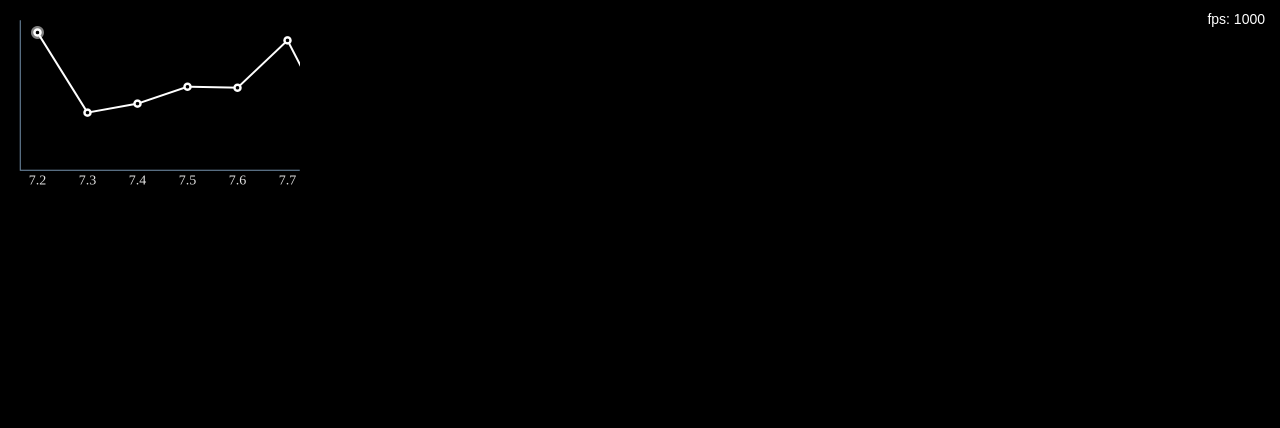
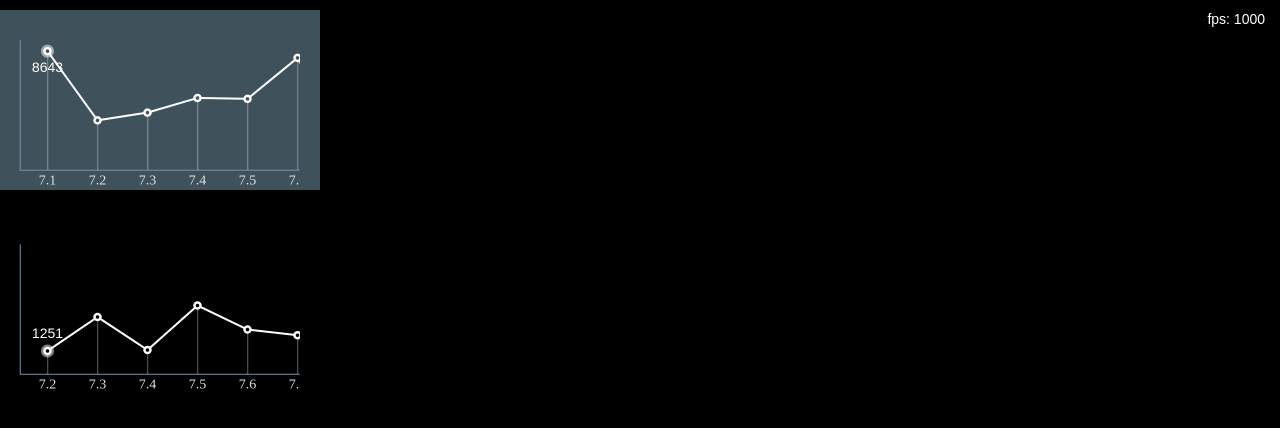
Before and after one commit to MichaelHu/h5demos, a plain HTML site: page canvas/index.html in a window 1280 px wide. Drawn offline with Linux system fonts and the light colour scheme.

Commit message:
canvas-redraw: canvas: add drawCurrentLabel and drawLastLabel

```diff
--- a/canvas/canvas.js
+++ b/canvas/canvas.js
@@ -399,7 +399,56 @@ function drawLine2(){
 
 function drawLine3(){
     var lineChart = new LineChart({
-            data: randomData(300, 400, 20)
+            data: randomData(3, 9000, 31)
+            , labels: [
+                '7.1', '7.2', '7.3', '7.4', '7.5', '7.6', '7.7', '7.8', '7.9', '7.10', '7.11',
+                '7.12', '7.13', '7.14', '7.15', '7.16', '7.17', '7.18', '7.19', '7.20', '7.21',
+                '7.22', '7.23', '7.24', '7.25', '7.26', '7.27', '7.28', '7.29', '7.30', '7.31'
+            ]
+
+            , canvas: new Canvas($('<canvas/>').appendTo('#chart_cont'))
+            , canvasWidth: 640
+            , canvasHeight: 400
+
+            , enableGrids: true
+            , enableLines: true
+            , enableIntersect: true
+            , enableBackground: true
+            , enableAxis: true
+
+            , enableTouchTrace: true
+
+            , currentLabelOffsetY: -20
+
+            , marginLeft: 0
+            , marginRight: 0
+
+            , paddingRight: 40
+
+            , intersectLineWidth: 5
+            , intersectRadius: 6
+
+            , initOffsetX: 6 + 5 + 44
+
+            , linesLineWidth: 4
+
+            , paddingTop: 60
+            , paddingLeft: 40
+            , paddingBottom: 40
+
+            , step: 100
+        });
+
+    // lineChart.opt.canvas.css('background-color', 'rgba(100, 100, 100, 0.5)');
+    lineChart.draw();
+
+
+
+
+
+
+    var lineChart2 = new LineChart({
+            data: randomData(2, 10000, 20)
             , labels: [
                 '7.2', '7.3', '7.4', '7.5', '7.6', '7.7', '7.8', '7.9', '7.10', '7.11',
                 '7.12', '7.13', '7.14', '7.15', '7.16', '7.17', '7.18', '7.19', '7.20', '7.21'
@@ -409,13 +458,16 @@ function drawLine3(){
             , canvasWidth: 640
             , canvasHeight: 400
 
-            , enableGrids: false
+            , enableGrids: true
             , enableLines: true
             , enableIntersect: true
             , enableBackground: false
             , enableAxis: true
 
             , enableTouchTrace: true
+            , enableFPS: false
+
+            , currentLabelOffsetY: -20
 
             , marginLeft: 0
             , marginRight: 0
@@ -425,16 +477,19 @@ function drawLine3(){
             , intersectLineWidth: 5
             , intersectRadius: 6
 
-            , initOffsetX: 6 + 5 + 24
+            , initOffsetX: 6 + 5 + 44
 
             , linesLineWidth: 4
 
+            , paddingTop: 60
             , paddingLeft: 40
             , paddingBottom: 40
+
+            , step: 100
         });
 
     // lineChart.opt.canvas.css('background-color', 'rgba(100, 100, 100, 0.5)');
-    lineChart.draw();
+    lineChart2.draw();
 }
 
 
--- a/canvas/index.html
+++ b/canvas/index.html
@@ -22,6 +22,8 @@
     <script src="./lib/LineChart-drawLastGrid.js"></script>
     <script src="./lib/LineChart-drawAxis.js"></script>
     <script src="./lib/LineChart-drawLabels.js"></script>
+    <script src="./lib/LineChart-drawCurrentLabel.js"></script>
+    <script src="./lib/LineChart-drawLastLabel.js"></script>
     <script src="./lib/LineChart-drawIntersections.js"></script>
     <script src="./lib/LineChart-drawLines.js"></script>
     <script src="./lib/LineChart-draw.js"></script>
--- a/canvas/lib/LineChart-FPS.js
+++ b/canvas/lib/LineChart-FPS.js
@@ -7,9 +7,14 @@ LineChart.fn.checkTime = function(){
 
 LineChart.fn.showFPS = function(){
     var me = this,
+        opt = me.opt,
         now = new Date().getTime(),
         fps = 1 / ( now + 1 - me.timeRenderStart ) * 1000,
         fpsArr;
+
+    if(!opt.enableFPS){
+        return me;
+    }
 
     fpsArr = me.fpsArr = me.fpsArr || [];
 
--- a/canvas/lib/LineChart-draw.js
+++ b/canvas/lib/LineChart-draw.js
@@ -21,6 +21,8 @@ LineChart.fn.draw = function(){
         .drawLines()
         .drawIntersections()
         .drawLabels()
+        .drawCurrentLabel()
+        .drawLastLabel()
         .showFPS()
 
         .setupDrag()
--- /dev/null
+++ b/canvas/lib/LineChart-drawCurrentLabel.js
@@ -0,0 +1,44 @@
+LineChart.fn.drawCurrentLabel = function(){
+    var me = this,
+        opt = me.opt,
+        canvas = opt.canvas,
+        X = opt.X,
+        Y = opt.Y,
+        x,
+        y,
+        i = opt._currentPoint,
+        baseLine = 'bottom',
+        offsetY = opt.currentLabelOffsetY;
+
+    if(!opt.enableCurrentLabel){
+        return me;
+    }
+
+    x = X[i];
+    // x = opt.drawArea.x + opt.paddingLeft + 60;
+    y = Y[i];
+
+    if(y - opt.drawArea.y - opt.paddingTop < opt.currentLabelThreshold){
+        baseLine = 'top';
+        offsetY *= -1;
+    }
+
+    canvas
+        .save()
+        .beginPath()
+        .rect(
+            opt.drawArea.x + opt.paddingLeft
+            , opt.drawArea.y + opt.paddingTop
+            , opt.drawArea.w - opt.paddingLeft - opt.paddingRight
+            , opt.drawArea.h - opt.paddingTop - opt.paddingBottom
+        )
+        .clip()
+        .font(opt.currentLabelFont)
+        .textAlign(opt.currentLabelTextAlign)
+        .textBaseline(baseLine)
+        .fillStyle(opt.currentLabelFillStyle)
+        .fillText(parseInt(opt.data[i]), x, y + offsetY)
+        .restore();
+
+    return me;
+};
--- /dev/null
+++ b/canvas/lib/LineChart-drawLastLabel.js
@@ -0,0 +1,85 @@
+LineChart.fn.drawLastLabel = function(){
+    var me = this,
+        opt = me.opt,
+        canvas = opt.canvas,
+        X = opt.X,
+        Y = opt.Y,
+        x,
+        y,
+        i = opt.data.length - 1,
+        baseLine = 'top',
+        offsetY = opt.lastLabelOffsetY,
+        labelHeight = opt.lastLabelHeight,
+        offset,
+        arrowOffset,
+        arrowTopOffset,
+        label = parseInt(opt.data[i]),
+        textWidth;
+
+    if(!opt.enableLastLabel){
+        return me;
+    }
+
+    x = X[i];
+    y = Y[i];
+
+    offset = offsetY - labelHeight;
+    arrowOffset = offset + labelHeight;
+    arrowTopOffset = offset + labelHeight + 7;
+
+    if(y - opt.drawArea.y - opt.paddingTop < opt.lastLabelThreshold){
+        offset = -offsetY;
+        arrowOffset = offset;
+        arrowTopOffset = offset - 7;
+    }
+
+    canvas
+        .save()
+        .beginPath()
+        .rect(
+            opt.drawArea.x + opt.paddingLeft
+            , opt.drawArea.y + opt.paddingTop
+            , opt.drawArea.w - opt.paddingLeft - opt.paddingRight
+            , opt.drawArea.h - opt.paddingTop - opt.paddingBottom
+        )
+        .clip()
+
+        .font(opt.lastLabelFont)
+        .textAlign(opt.lastLabelTextAlign)
+        .textBaseline(baseLine)
+        .fillStyle(opt.lastLabelBackgroundColor)
+        ;
+
+    textWidth = canvas.getTextWidth(label);
+
+    canvas
+        .beginPath()
+        .rect(
+            x - textWidth / 2 - opt.lastLabelPaddingHorizontal
+            , y + offset
+            , textWidth + opt.lastLabelPaddingHorizontal * 2
+            , labelHeight
+        )
+        .fill()
+        .beginPath()
+        .moveTo(
+            x - 5
+            , y + arrowOffset
+        )
+        .lineTo(
+            x
+            , y + arrowTopOffset
+        )
+        .lineTo(
+            x + 5
+            , y + arrowOffset
+        )
+        .closePath()
+        .fill()
+
+        .fillStyle(opt.lastLabelFillStyle)
+        .fillText(label, x, y + offset + opt.lastLabelPaddingVertical)
+        .restore();
+
+    return me;
+};
--- a/canvas/lib/LineChart-setupDrag.js
+++ b/canvas/lib/LineChart-setupDrag.js
@@ -2,8 +2,8 @@ LineChart.fn.setupDrag = function(){
 
     var me = this,
         opt = me.opt,
-        lastTouchX
-        isBusy = false,
+        lastTouchX,
+        _lastOffsetX,
         canvas = opt.canvas;
 
     if(!opt.enableDrag || me.isRedraw){
@@ -29,38 +29,56 @@ LineChart.fn.setupDrag = function(){
             offsetX = t.clientX - lastTouchX;
             lastTouchX = t.clientX;
 
-            if(isBusy){
+            if(me.isBusy){
                 return;
             }
-            isBusy = true;
-            setTimeout(function(){ isBusy = false; }, 40);
+            me.isBusy = true;
+            setTimeout(function(){ me.isBusy = false; }, 40);
 
 
             offsetXToBe = opt._offsetX + opt.dragAccelerate * offsetX;
             w = opt.step * ( opt.data.length - 1 );
 
+            _lastOffsetX = opt._offsetX;
             if(offsetXToBe < opt.initOffsetX
                 && offsetXToBe + w <= opt.step + opt.initOffsetX){
                 opt._offsetX = - w + opt.step + opt.initOffsetX;
-                console.log('rightmost');
+                // console.log('rightmost');
             }
             else if(offsetXToBe >= opt.initOffsetX) {
                 opt._offsetX = opt.initOffsetX;
-                console.log('leftmost');
+                // console.log('leftmost');
             }
             else{
                 opt._offsetX = offsetXToBe;
             }
 
             if(Math.abs ( (opt._offsetX - opt.initOffsetX) % opt.step )
-                    < opt.currentPointThreshold){
+                    < opt._currentPointThreshold){
                 currentPoint
                     = Math.abs( parseInt( ( opt._offsetX - opt.initOffsetX) / opt.step ) );
-                console.log('current ' + currentPoint);
-                opt._currentPoint = currentPoint;
+
+                // when swipe left, make sure current point is visible
+                if(offsetX < 0){
+                    opt._currentPoint = currentPoint + 1;
+
+                }
+                else{
+                    opt._currentPoint = currentPoint;
+                }
+
+                // last point is not marked
+                if(opt._currentPoint == opt.data.length - 1
+                    && opt._currentPoint >= 0){
+                    opt._currentPoint --;
+                }
+
             }
 
-            me.draw();
+            // ignore no-need redraw
+            if(_lastOffsetX != opt._offsetX){
+                me.draw();
+            }
         })
         .on('touchend', function(e){
             var t = e.changedTouches[0],
```
Also changed, not shown: canvas/lib/LineChart.js.
